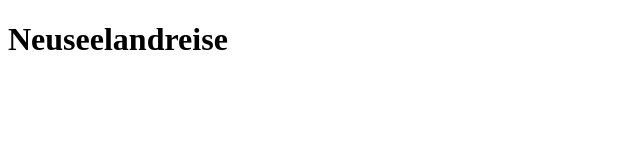
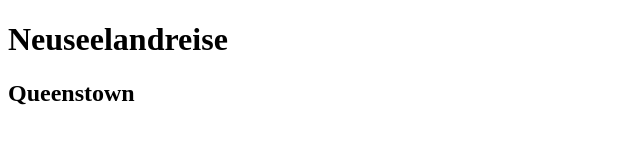
Before and after one commit to lena-fried/nz, a plain HTML site: page index.html in a window 1280 px wide. Shown: the whole page, without its empty margins (0-640 px from the left). Drawn offline with Linux system fonts and the light colour scheme.

Commit message:
Etappen_überschrift eingefügt

```diff
--- a/index.html
+++ b/index.html
@@ -8,5 +8,6 @@
 </head>
 <body>
     <h1>Neuseelandreise</h1>
+    <h2>Queenstown</h2>
 </body>
 </html>
```
